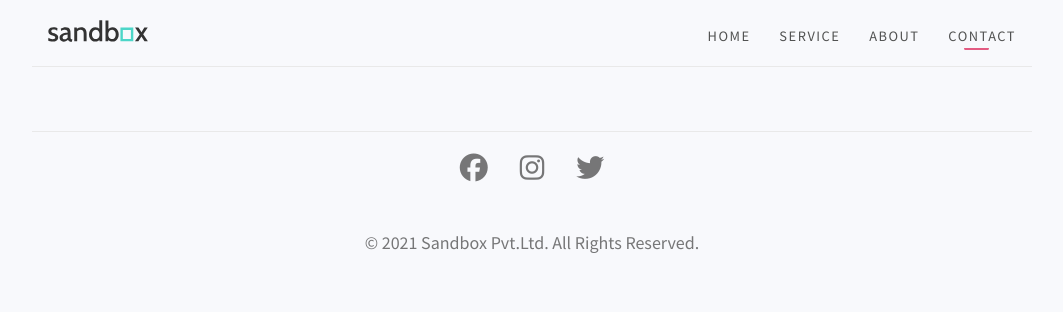
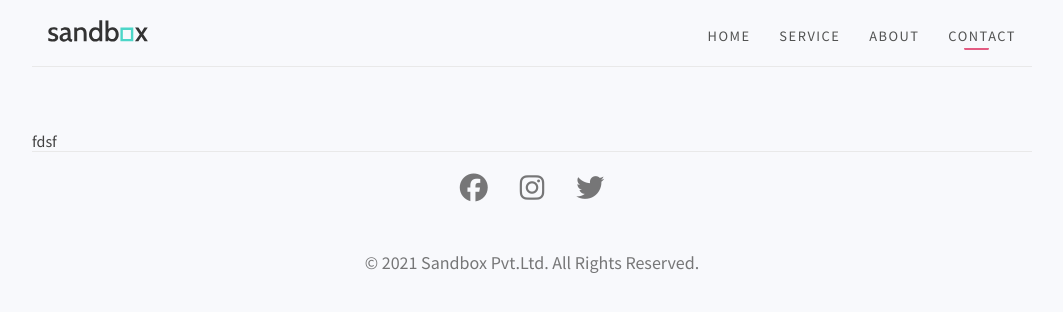
Before and after one commit to thenepaligamer/sandbox-pokhara.github.io, a React (Create React App) app: page /contact in a window 1280 px wide. Shown: the top 312 px of the page, without its empty margins (108-1171 px from the left). Built offline with nearby package versions, Linux system fonts and the light colour scheme.

Commit message:
Adds contact page

```diff
--- a/src/App.js
+++ b/src/App.js
@@ -7,6 +7,7 @@ import Service from "./pages/Service";
 import cx from "classnames";
 import About from "./pages/About";
 import { useState, useEffect } from "react";
+import Contact from "./pages/Contact";
 
 function App() {
   const [loading, setLoading] = useState(true);
@@ -39,6 +40,9 @@ function App() {
             <Route path="/about">
               <About />
             </Route>
+            <Route path="/contact">
+              <Contact />
+            </Route>
           </Switch>
           <Footer />
         </div>
--- /dev/null
+++ b/src/pages/Contact.js
@@ -0,0 +1,7 @@
+import React from "react";
+
+function Contact() {
+  return <div>fdsf</div>;
+}
+
+export default Contact;
```
